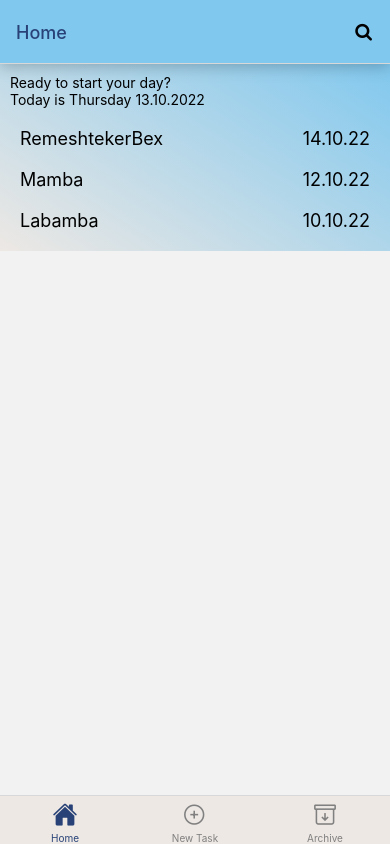
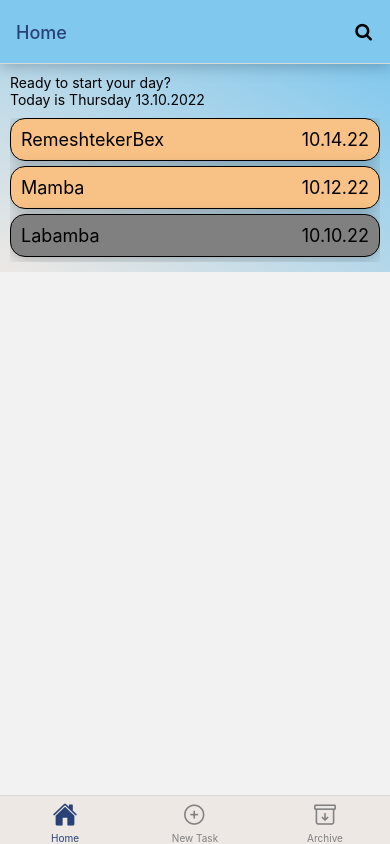
Before and after one commit to ViktorTap/oamk-react-native-2022, a React Native app in the folder 05-viikko/to-do-app/: screen /Home in a window 390 px wide. Built offline with nearby package versions, Linux system fonts and the light colour scheme; what react-native-toast-notifications would draw is missing.

Commit message:
CRUD with deadlines are fixed and works properly

```diff
--- a/05-viikko/to-do-app/components/ArchiveTaskCard.js
+++ b/05-viikko/to-do-app/components/ArchiveTaskCard.js
@@ -13,6 +13,7 @@ import { DATA } from "../Data";
 
 export default function ArchiveTaskCard({ task, getAllArchiveTasks }) {
   const [isOpen, setIsOpen] = useState(false);
+  const regex = /(\d+).(\d+).(\d+)/;
 
   const deleteTaskBtn = (id) => {
     const indexToDelete = ArchiveData.findIndex((element) => element.id === id);
@@ -34,13 +35,17 @@ export default function ArchiveTaskCard({ task, getAllArchiveTasks }) {
       >
         <View style={styles.basicInfoContainer}>
           <Text style={styles.basicText}>{task.title}</Text>
-          <Text style={styles.basicText}>{task.deadline}</Text>
+          <Text style={styles.basicText}>
+            {task.deadline.replace(regex, "$2.$1.$3")}
+          </Text>
         </View>
 
         {isOpen && (
           <View>
             <Text>{task.description}</Text>
-            <Text style={styles.basicText}>{task.archived}</Text>
+            <Text style={styles.basicText}>
+              {task.archived.replace(regex, "$2.$1.$3")}
+            </Text>
             <TouchableOpacity
               style={styles.touchableOpacityStyle}
               onPress={() => deleteTaskBtn(task.id)}
--- a/05-viikko/to-do-app/components/Home.js
+++ b/05-viikko/to-do-app/components/Home.js
@@ -13,8 +13,6 @@ import TaskCard from "./TaskCard";
 import { DATA } from "../Data";
 import { StatusBar } from "expo-status-bar";
 import { LinearGradient } from "expo-linear-gradient";
-import moment from "moment";
-import "moment/locale/fi";
 
 export default function Home({ navigation }) {
   const [todos, setTodos] = useState([]);
@@ -31,8 +29,11 @@ export default function Home({ navigation }) {
     "Friday",
     "Saturday",
   ];
+
   const isFocused = useIsFocused();
   const searchRef = useRef();
+
+  const regex = /(\d+).(\d+).(\d+)/;
 
   useLayoutEffect(() => {
     navigation.setOptions({
@@ -106,7 +107,8 @@ export default function Home({ navigation }) {
         <View>
           <Text>Ready to start your day?</Text>
           <Text>
-            Today is {weekday[date.getDay()]} {moment().format("l")}
+            Today is {weekday[date.getDay()]}{" "}
+            {date.toLocaleDateString().replace(regex, "$2.$1.$3")}
           </Text>
         </View>
         <ScrollView style={styles.todosContainer}>
@@ -133,7 +135,7 @@ const styles = StyleSheet.create({
     // justifyContent: "center",
   },
   todosContainer: {
-    height: "95%",
+    height: "92%",
     // borderWidth: 1,
     marginTop: 10,
   },
--- a/05-viikko/to-do-app/components/NewTask.js
+++ b/05-viikko/to-do-app/components/NewTask.js
@@ -15,25 +15,21 @@ import { LinearGradient } from "expo-linear-gradient";
 
 import { useToast } from "react-native-toast-notifications";
 
-import moment from "moment";
-import "moment/locale/fi";
-
 export default function NewTask({ navigation }) {
-  // moment.locale("fi");
-  const [createdDate] = useState(moment().format("L"));
+  const [createdDate] = useState(new Date().toLocaleDateString());
   const [date, setDate] = useState(new Date());
   const [mode, setMode] = useState("date");
   const [show, setShow] = useState(false);
   const [isEnabled, setIsEnabled] = useState(false);
   const [prioritized, setPrioritized] = useState(false);
   const [isSubmitActive, setIsSubmitActive] = useState(false);
-
+  const regex = /(\d+).(\d+).(\d+)/;
   const [task, setTask] = useState({
     id: DATA.length === 0 ? 1 : DATA.length + 1,
     title: "",
     description: "",
     prioritized: prioritized,
-    created: createdDate,
+    created: createdDate.replace(regex, "$2.$1.$3"),
     deadline: "",
     archived: "",
     isEnabled: isEnabled,
@@ -113,8 +109,6 @@ export default function NewTask({ navigation }) {
   };
 
   useEffect(() => {
-    // console.log(" <--- USEEFFECT ---> ");
-    // console.log("PRIORITIZED: ---> " + prioritized);
     if (task.title != "") {
       setIsSubmitActive(true);
     } else {
--- a/05-viikko/to-do-app/components/TaskCard.js
+++ b/05-viikko/to-do-app/components/TaskCard.js
@@ -22,23 +22,21 @@ export default function TaskCard({ task, getAllTasks }) {
   const [date, setDate] = useState(
     task.deadline != "no deadline" ? new Date(task.deadline) : new Date()
   );
+  const [todayIs, setTodayIs] = useState(new Date().toLocaleDateString());
   const [mode, setMode] = useState("date");
   const [show, setShow] = useState(false);
+
+  const regex = /(\d+).(\d+).(\d+)/;
 
   const [editTask, setEditTask] = useState({
     title: task.title,
     description: task.description,
     prioritized: task.prioritized,
     created: task.created,
-    deadline: date.toDateString(),
+    deadline: date.toLocaleDateString(),
     isEnabled: task.isEnabled,
     archived: task.archived,
   });
-
-  // let deadline;
-  // if (editTask.isEnabled) {
-  //   deadline = task.deadline;
-  // }
 
   const toggleSwitch = () => {
     updateTask("isEnabled", !editTask.isEnabled);
@@ -84,7 +82,7 @@ export default function TaskCard({ task, getAllTasks }) {
   };
 
   const archiveTaskBtn = (id) => {
-    task.archived = date.toLocaleDateString().replace(/\//g, ".");
+    task.archived = date.toLocaleDateString();
 
     const indexToDelete = DATA.findIndex((element) => element.id === id);
     ArchiveData.push(DATA[indexToDelete]);
@@ -104,40 +102,39 @@ export default function TaskCard({ task, getAllTasks }) {
 
   const submitNewTask = (event) => {
     event.preventDefault();
-    console.log("SUBMITTED");
+
+    console.log(" <--- SUBMITTED ---> ");
+
     Keyboard.dismiss();
 
     task.title = editTask.title;
     task.description = editTask.description;
     task.prioritized = editTask.prioritized;
-    task.deadline = date.toDateString();
+    task.deadline = editTask.deadline;
     task.isEnabled = editTask.isEnabled;
-
-    // console.log(task);
   };
 
   useEffect(() => {
     if (editTask.isEnabled) {
-      updateTask("deadline", editTask.deadline);
+      updateTask("deadline", date.toLocaleDateString());
     } else {
       updateTask("deadline", "no deadline");
     }
+
+    console.log(" <--- DATE ---> " + date.toLocaleDateString());
+    console.log(" <--- TASK DATE ---> " + task.deadline);
   }, [date, editTask.isEnabled, task.deadline]);
 
   return (
     <Animatable.View
-      // style={
-      //date.toLocaleDateString().replace(/\//g, ".") === task.deadline
-      //? styles.containerDeadline
-      //: date.toLocaleDateString().replace(/\//g, ".") > task.deadline
-      //? styles.containerOld
-      //: styles.container
-      //}
-      //animation={
-      //  date.toLocaleDateString().replace(/\//g, ".") === task.deadline
-      //    ? "flash"
-      //    : ""
-      //}
+      style={
+        todayIs === task.deadline
+          ? styles.containerDeadline
+          : todayIs > task.deadline
+          ? styles.containerOld
+          : styles.container
+      }
+      animation={todayIs === task.deadline ? "flash" : ""}
       easing="ease-out"
       iterationCount="infinite"
       iterationDelay={5000}
@@ -154,7 +151,9 @@ export default function TaskCard({ task, getAllTasks }) {
             )}
           </Text>
 
-          <Text style={styles.basicText}>{task.deadline}</Text>
+          <Text style={styles.basicText}>
+            {task.deadline.replace(regex, "$2.$1.$3")}
+          </Text>
         </View>
 
         {isOpen && (
```
